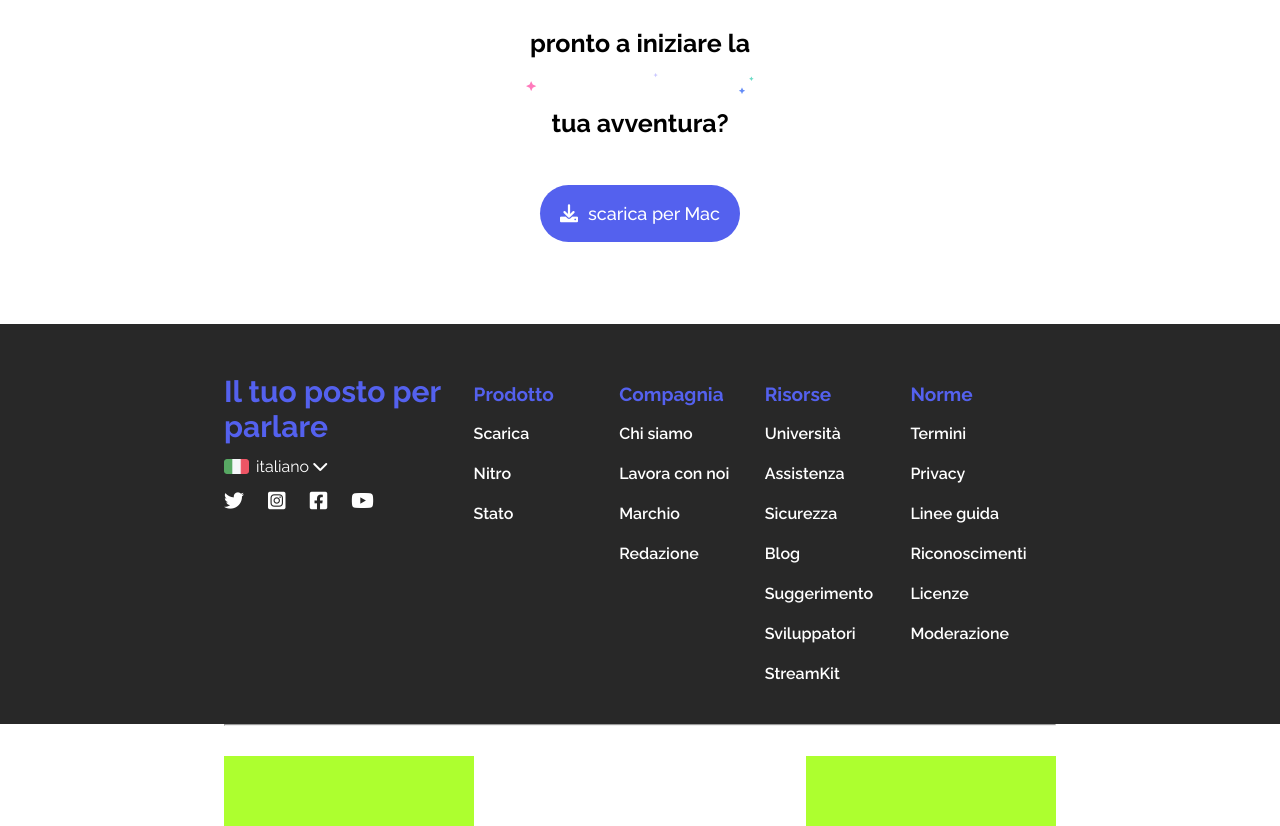
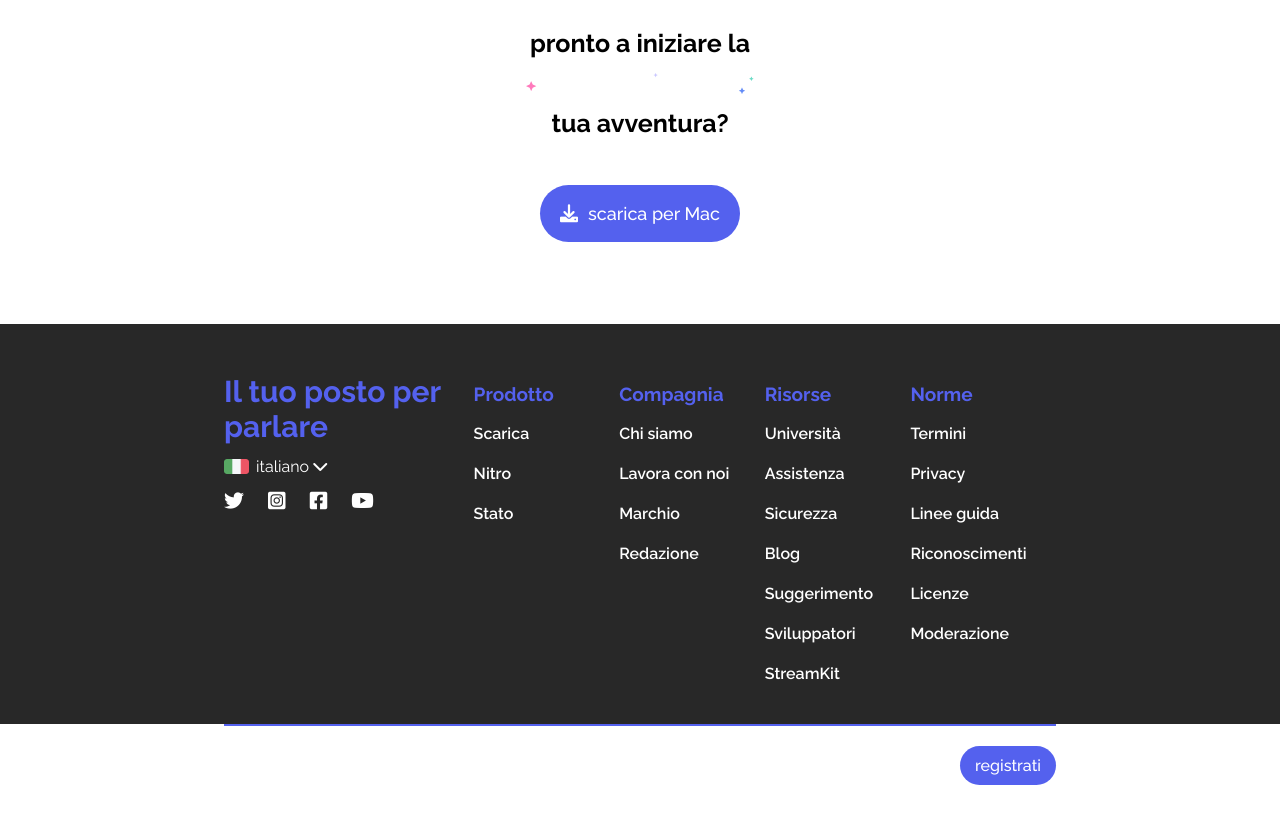
Before and after one commit to jimmyhu997/htmlcss-discord, a plain HTML site: page index.html in a window 1280 px wide. Shown: the part 5147-5973 px from the top of the page. After the commit the page ends 5941 px from the top, so only its background shows below. Drawn offline with Linux system fonts and the light colour scheme.

Commit message:
finish, risultato grezzo

```diff
--- a/css/style.css
+++ b/css/style.css
@@ -28,9 +28,25 @@
     float: right;
 }
 
+/* blue bottons setting */
+
+.blue-bts > a {
+    text-decoration: none;
+    color: white;
+    background-color: #5461ee;
+    border-radius: 2em;
+    font-weight: 500;
+}
+
+.blue-bts > a:hover {
+    box-shadow: rgba(0, 0, 0, 0.25) 0px 54px 55px, rgba(0, 0, 0, 0.12) 0px -12px 30px, rgba(0, 0, 0, 0.12) 0px 4px 6px, rgba(0, 0, 0, 0.17) 0px 12px 13px, rgba(0, 0, 0, 0.09) 0px -3px 5px;
+    background-color: #646fec;
+    transition: .3s;
+}
+
 /* white buttons settings */
 
-.white-bts > a{
+.white-bts > a {
     color: black;
     background-color: white;
 }
@@ -271,14 +287,9 @@ section h2 {
 
 }
 
-#bottom-main > div:last-child > a {
-    text-decoration: none;
-    color: white;
+#bottom-main > .blue-bts > a {
     font-size: 18px;
-    background-color: #5461ee;
     padding: 18px 20px;
-    border-radius: 2em;
-    font-weight: 500;
 }
 
 /* footer */
@@ -298,6 +309,10 @@ footer {
 
 .top-end > div:not(.socials) {
     width: calc(70% / 4);
+}
+
+.top-end{
+    padding-top: 50px;
 }
 
 /* left top end with socials links */
@@ -362,6 +377,22 @@ footer {
     font-size: 19px;
 }
 
+/* bottom hr */
+
+footer hr {
+    border: 1px solid #5461ee;
+}
+
+#ending > hr {
+    margin: 30px 0;
+}
+
+/* bottom side of footer */
+
+.bottom-end > .blue-bts > a {
+    padding: 10px 15px;
+    text-align: right;
+}
 
 /* debug */
 
@@ -420,7 +451,6 @@ header.debug > div:first-child{
     border: 1px solid black;
 
 }
-*/
 
 
 .debug .top-end{
@@ -436,3 +466,4 @@ header.debug > div:first-child{
     background-color: greenyellow;
     width: 30%;
 }
+*/
--- a/index.html
+++ b/index.html
@@ -112,7 +112,7 @@
                    pronto a iniziare la tua avventura?
                 </div>
 
-                <div up=first>
+                <div up=first class="blue-bts">
                     <a href="#"><i class="fas fa-download"></i>scarica per Mac</a>
                 </div>
             </div>
@@ -192,14 +192,15 @@
 
             <hr>
 
+            <!-- bottom side of footer -->
             <div class="bottom-end" fix=true>
 
                 <div class="left">
-
+                    <img src="img/logo.svg" alt="">
                 </div>
 
-                <div class="right">
-
+                <div class="right blue-bts">
+                    <a href="#">registrati</a>
                 </div>
             </div>
         </div>
```
